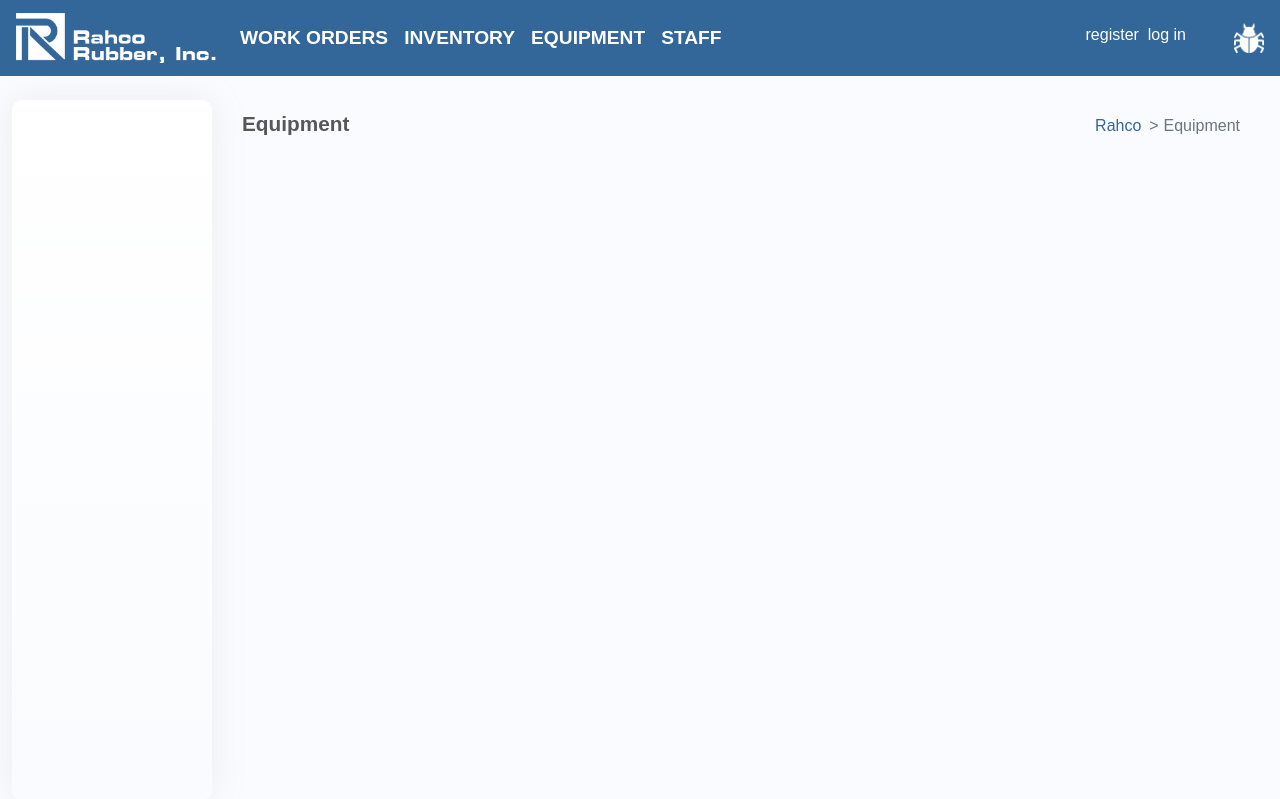
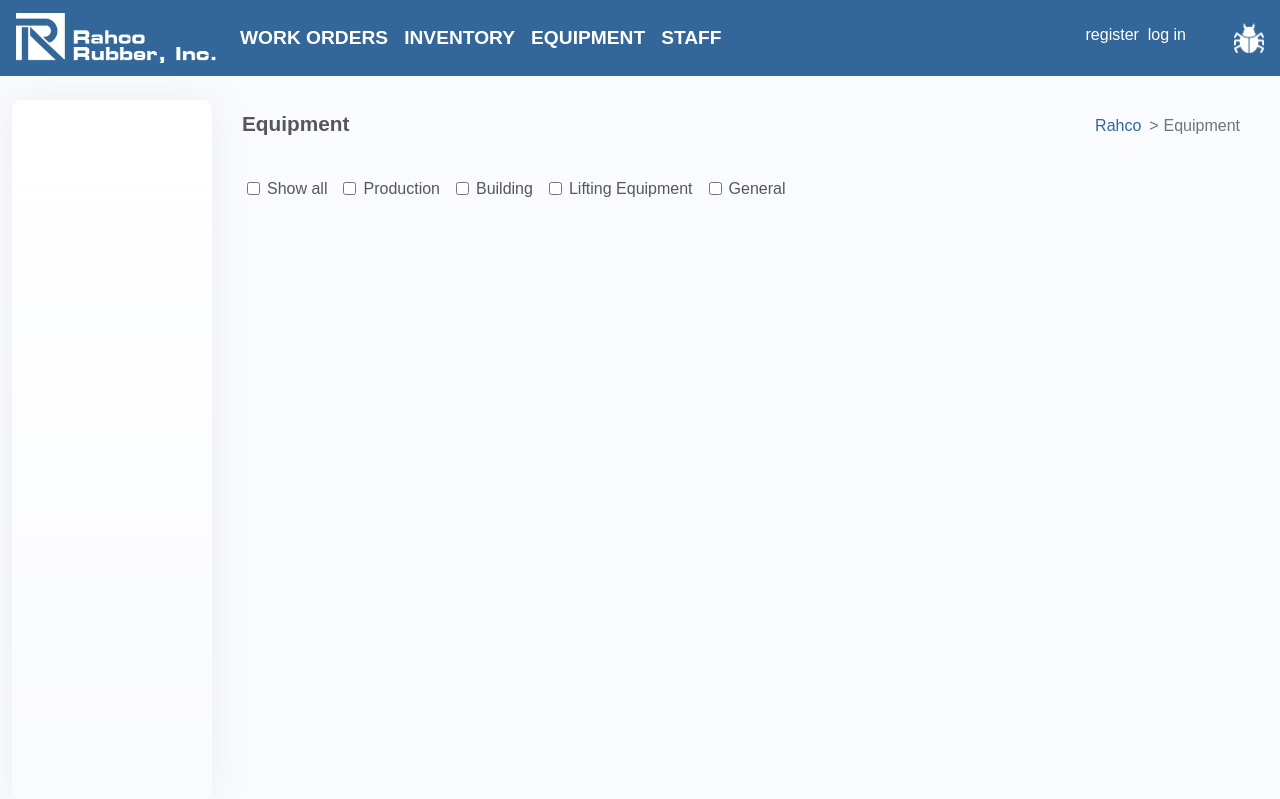
Before and after one commit to gunnerson/zERP, a Django app: template equip/templates/equip/press_list.html in a window 1280 px wide. Shown: the top 799 px of the page. Run offline with Django 3.2, Linux system fonts and the light colour scheme; the template is opened without the code that fills it, so the values that code supplies are empty; parts of the project's set-up code (start-up, migrations or seed data) failed here and were passed over; some libraries are stand-ins or nearby versions.

Commit message:
Added equipment filter by group

```diff
--- a/equip/templates/equip/press_delete_upload.html
+++ b/equip/templates/equip/press_delete_upload.html
@@ -44,7 +44,7 @@
       </ul>
     </div>
     <br>
-    <button type="submit" class="btn btn-rahco">Delete selected</button>
+    <button type="submit" class="btn btn-rahco" onclick="return confirm('Are you sure you want to permanently delete selected files?');">Delete selected</button>
   </form>
 
 {% endblock content %}
--- a/equip/templates/equip/press_list.html
+++ b/equip/templates/equip/press_list.html
@@ -1,6 +1,16 @@
 {% extends "mtn/base.html" %}
 
 {% load poll_extras %}
+
+<script>
+  {% block jquery %}
+
+    $("#checkbox-container :checkbox").change(function() {
+      document.getElementById('selectform').submit();
+    });
+
+  {% endblock %}
+</script>
 
 {% block left-menu %}
 
@@ -20,6 +30,60 @@
 
 {% block content %}
 
+<form method="GET" action="" id="selectform">
+  <div class="container mx-0" id="checkbox-container">
+    <div class="row">
+      <div class="">
+        <div class="form-check mx-2">
+          <input type="checkbox" class="form-check-input" name="all" id="all" >
+          <label class="form-check-label" for="all">Show all</label>
+        </div>
+      </div>
+      <div class="">
+        <div class="form-check mx-2">
+          {% if production_checked %}
+           <input type="checkbox" class="form-check-input" name="production" id="production" value="{{ production_checked }}" checked>
+          {% else %}
+            <input type="checkbox" class="form-check-input" name="production" id="production" value="{{ production_checked }}">
+          {% endif %}
+          <label class="form-check-label" for="production">Production</label>
+        </div>
+      </div>
+      <div class="">
+        <div class="form-check mx-2">
+          {% if building_checked %}
+            <input type="checkbox" class="form-check-input" name="building" id="building" value="{{ building_checked }}" checked>
+          {% else %}
+            <input type="checkbox" class="form-check-input" name="building" id="building" value="{{ building_checked }}">
+          {% endif %}
+          <label class="form-check-label" for="building">Building</label>
+        </div>
+      </div>
+      <div class="">
+        <div class="form-check mx-2">
+          {% if lifting_checked %}
+            <input type="checkbox" class="form-check-input" name="lifting" id="lifting" value="{{ lifting_checked }}" checked>
+          {% else %}
+            <input type="checkbox" class="form-check-input" name="lifting" id="lifting" value="{{ lifting_checked }}">
+          {% endif %}
+          <label class="form-check-label" for="lifting">Lifting Equipment</label>
+        </div>
+      </div>
+      <div class="">
+        <div class="form-check mx-2">
+          {% if general_checked %}
+            <input type="checkbox" class="form-check-input" name="general" id="general" value="{{ general_checked }}" checked>
+          {% else %}
+            <input type="checkbox" class="form-check-input" name="general" id="general" value="{{ general_checked }}">
+          {% endif %}
+          <label class="form-check-label" for="general">General</label>
+        </div>
+      </div>
+    </div>
+  </div>
+</form>
+
+<br>
 <div class="container justify-content-start ml-1">
     {% for object in object_list %}
         <div class="row border justify-content-start" style="width:500px; background-color:white;">
--- a/invent/models.py
+++ b/invent/models.py
@@ -19,8 +19,8 @@ class PartManager(models.Manager):
     def search(self, query=None, by_vendor=None, press=None):
         qs = self.get_queryset()
         if is_valid_param(query):
-            qs = qs.filter(Q(partnum__icontains=query) |
-                           Q(descr__icontains=query)
+            qs = qs.filter(Q(partnum__icontains=query)
+                           | Q(descr__icontains=query)
                            ).distinct()
         if is_valid_param(by_vendor):
             qs = qs.filter(vendr__name=by_vendor)
```
Also changed, not shown: equip/views.py (+60 -1 lines), users/views.py (+17 -16 lines).
